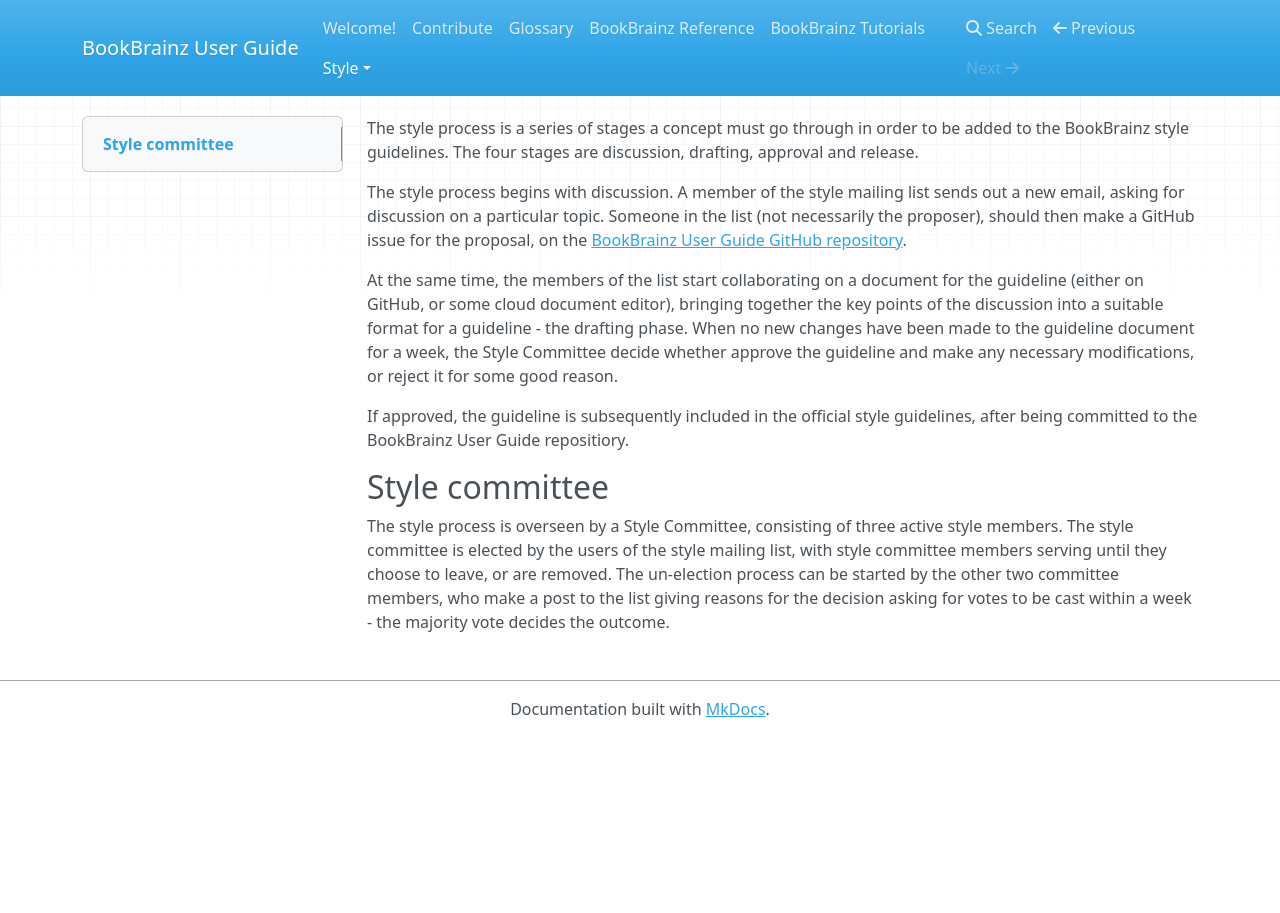
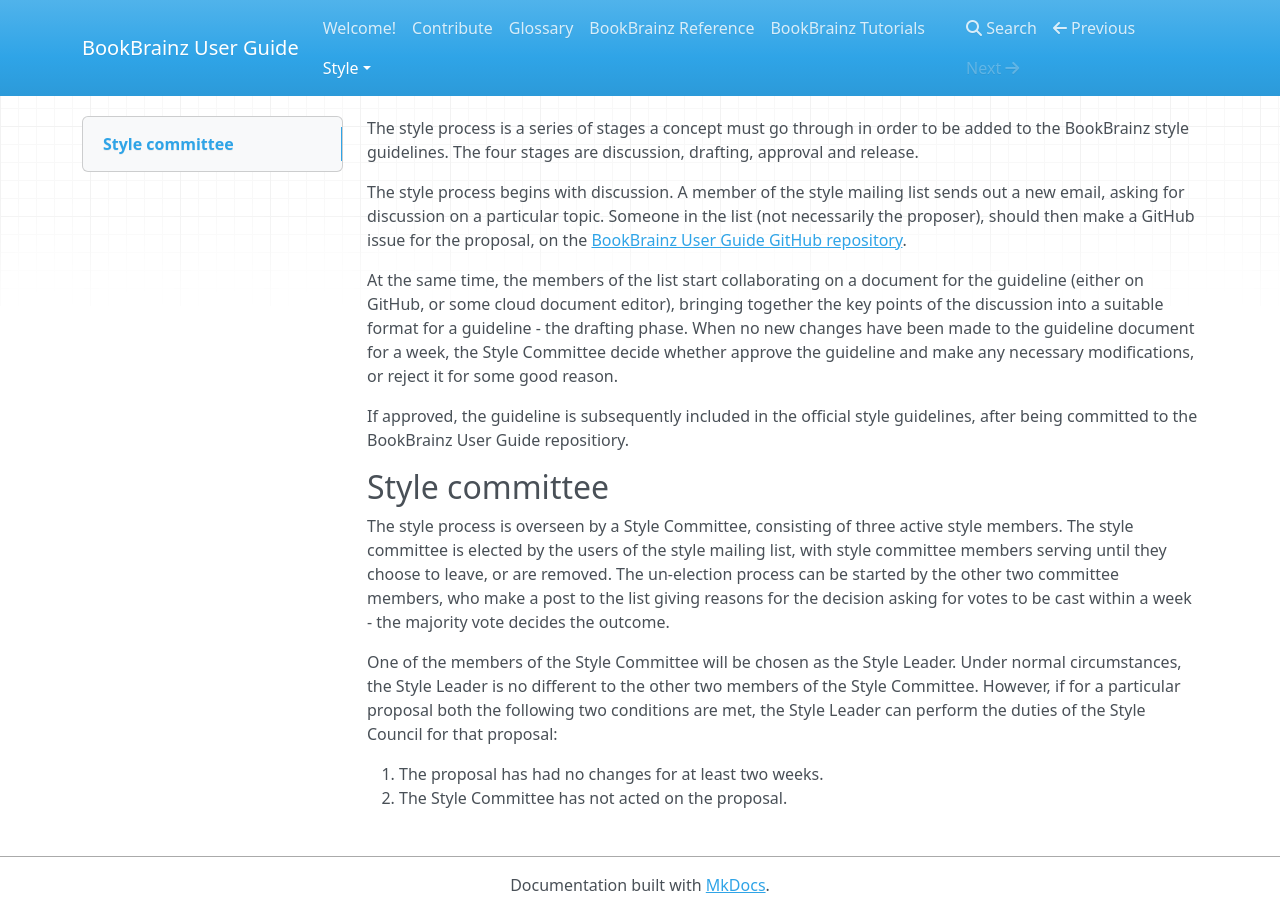
Before and after one commit to metabrainz/bookbrainz-user-guide, an MkDocs documentation site: the page built from docs/style/style-process.md, in a window 1280 px wide. Built offline with MkDocs 1.6.1, drawn with Linux system fonts in a browser that asks for light colours; nearby versions of some CDN libraries.

Commit message:
Update style-process.md

```diff
--- a/docs/style/style-process.md
+++ b/docs/style/style-process.md
@@ -26,3 +26,12 @@ list, with style committee members serving until they choose to leave, or are
 removed. The un-election process can be started by the other two committee
 members, who make a post to the list giving reasons for the decision asking for
 votes to be cast within a week - the majority vote decides the outcome.
+
+One of the members of the Style Committee will be chosen as the Style Leader.
+Under normal circumstances, the Style Leader is no different to the other
+two members of the Style Committee. However, if for a particular proposal
+both the following two conditions are met, the Style Leader can perform the
+duties of the Style Council for that proposal:
+
+1. The proposal has had no changes for at least two weeks.
+2. The Style Committee has not acted on the proposal.
```
